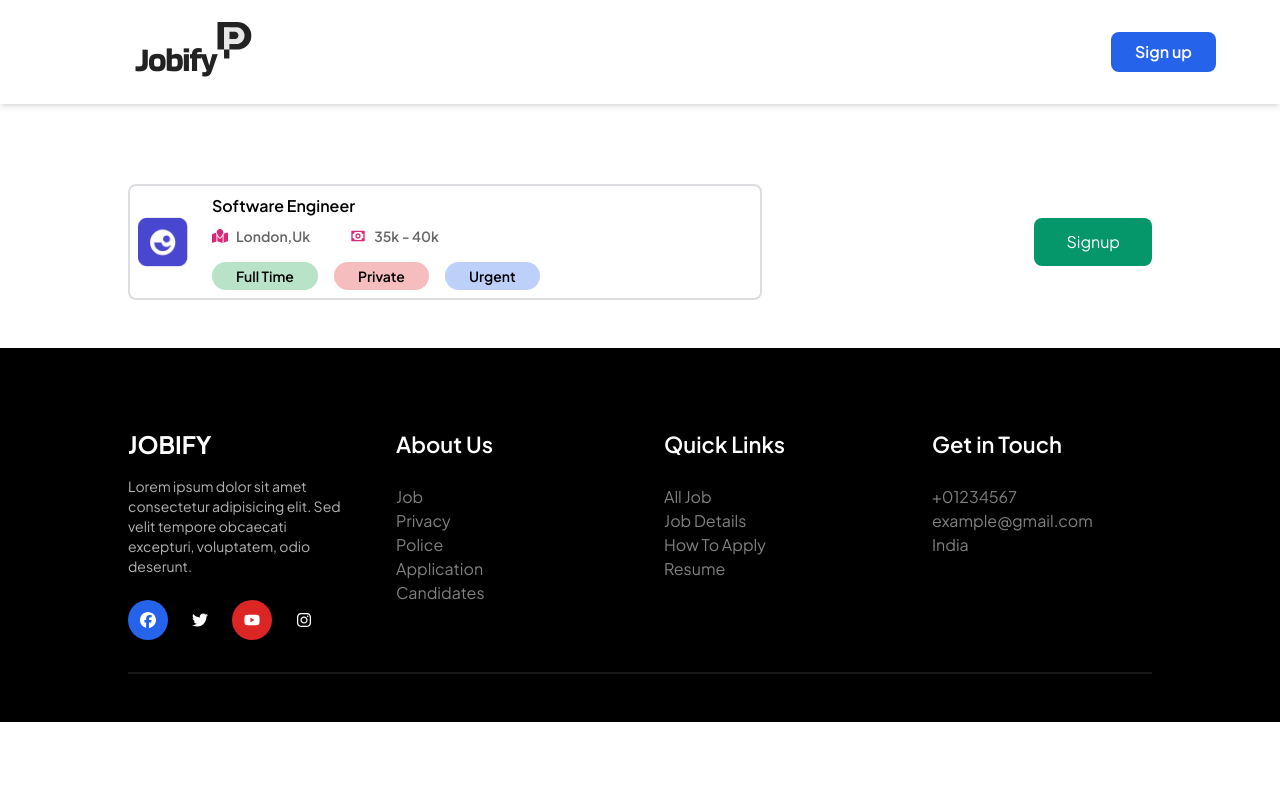
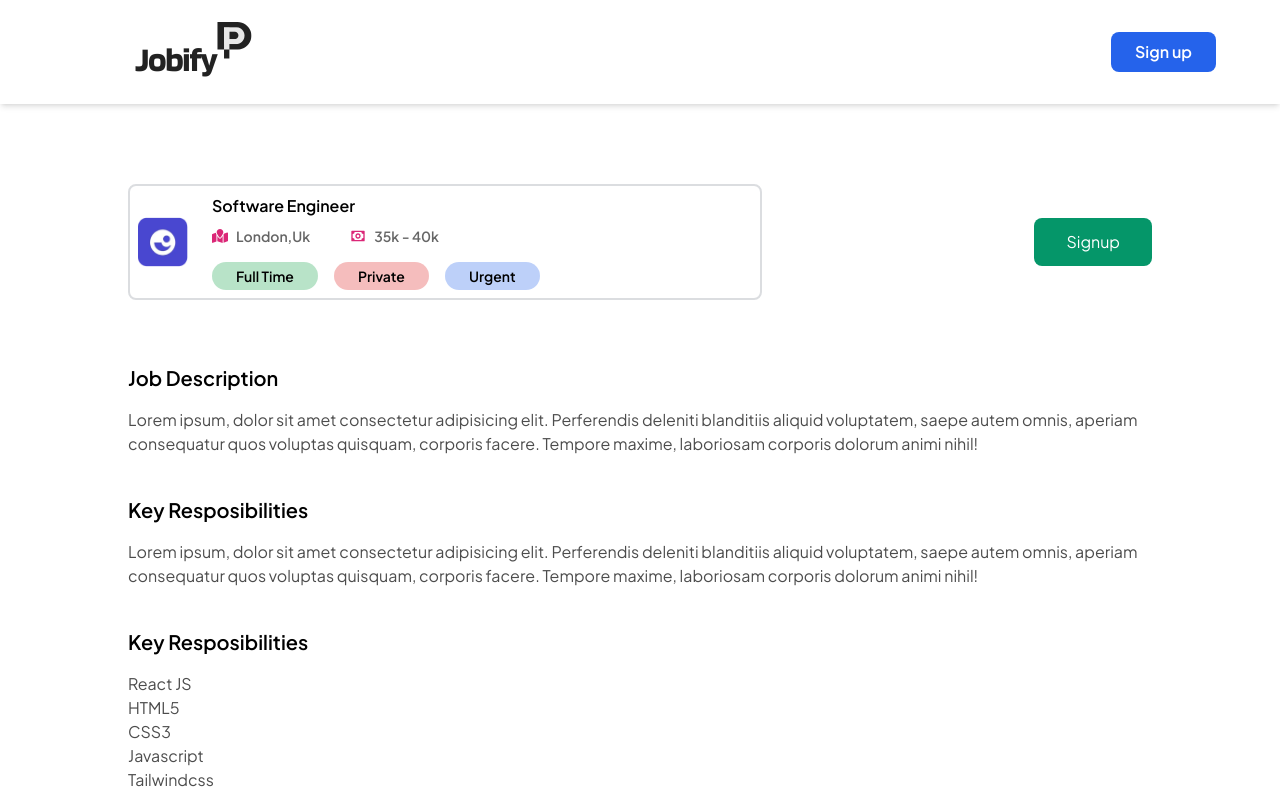
Before and after one commit to muhammadshakkeerp/Job-portal, a Next.js app: page /job/jobDetails/1 in a window 1280 px wide. Shown: the top 800 px of the page. Built offline with nearby package versions, Linux system fonts and the light colour scheme; no server answers.

Commit message:
Job description added

```diff
--- a/app/job/jobDetails/[id]/page.tsx
+++ b/app/job/jobDetails/[id]/page.tsx
@@ -21,6 +21,25 @@ const JobDeatils = async ({ params }: { params: { id: string } }) => {
           <button type='button' className='px-8 py-3 bg-emerald-600 rounded-lg text-white'>Signup</button>
         </Link>}
       </div>
+      <div className='mt-16 w-[80%] mx-auto'>
+        <h1 className='text-xl font-semibold'>Job Description</h1>
+        <p className='mt-4 text-black text-opacity-70'>Lorem ipsum, dolor sit amet consectetur adipisicing elit. Perferendis deleniti blanditiis aliquid voluptatem, saepe autem omnis, aperiam consequatur quos voluptas quisquam, corporis facere. Tempore maxime, laboriosam corporis dolorum animi nihil!</p>
+        <div className='mt-10 '>
+          <h1 className='text-xl font-semibold'>Key Resposibilities</h1>
+          <p className='mt-4 text-black text-opacity-70'>Lorem ipsum, dolor sit amet consectetur adipisicing elit. Perferendis deleniti blanditiis aliquid voluptatem, saepe autem omnis, aperiam consequatur quos voluptas quisquam, corporis facere. Tempore maxime, laboriosam corporis dolorum animi nihil!</p>
+        </div>
+        <div className='mt-10 '>
+          <h1 className='text-xl font-semibold'>Key Resposibilities</h1>
+          <ul className='mt-4'>
+            <li className='text-black text-opacity-70'>React JS</li>
+            <li className='text-black text-opacity-70'>HTML5</li>
+            <li className='text-black text-opacity-70'>CSS3</li>
+            <li className='text-black text-opacity-70'>Javascript</li>
+            <li className='text-black text-opacity-70'>Tailwindcss</li>
+          </ul>
+        </div>
+      </div>
+
     </div>
   )
 }
```
